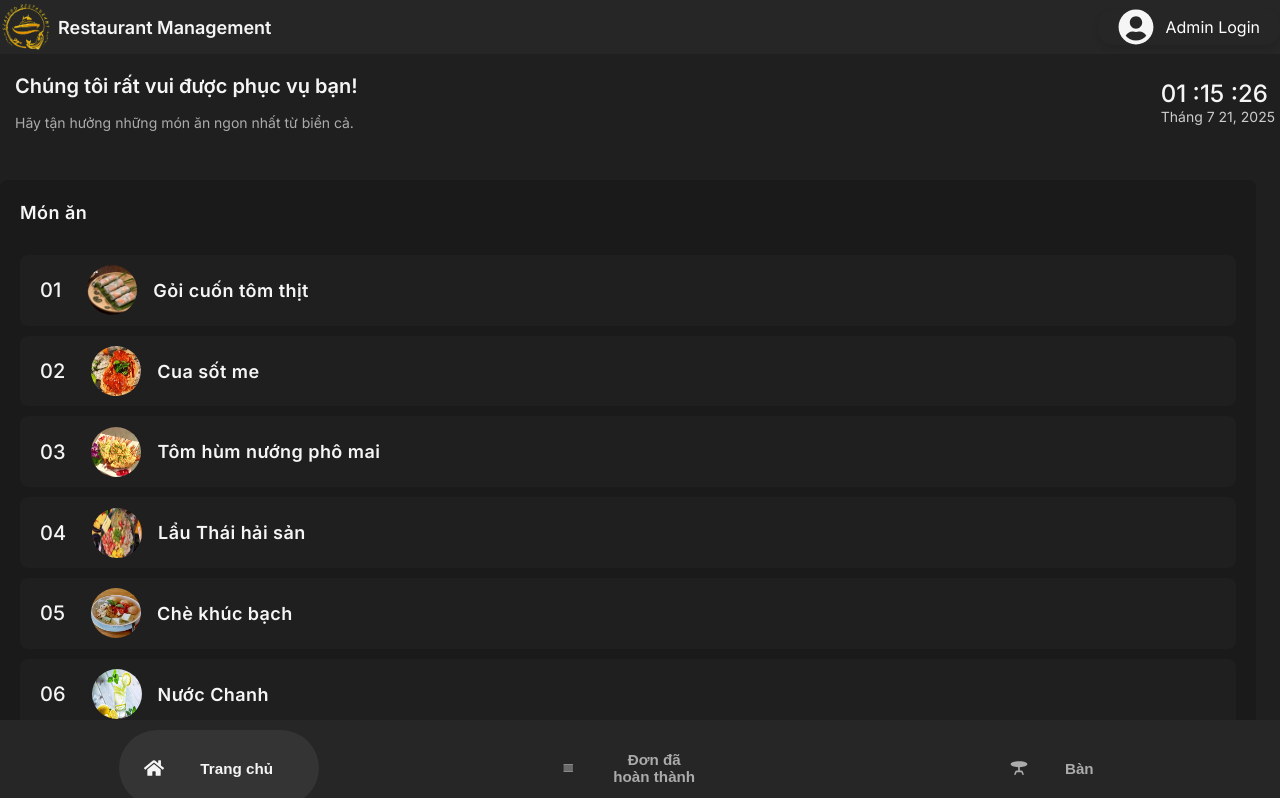
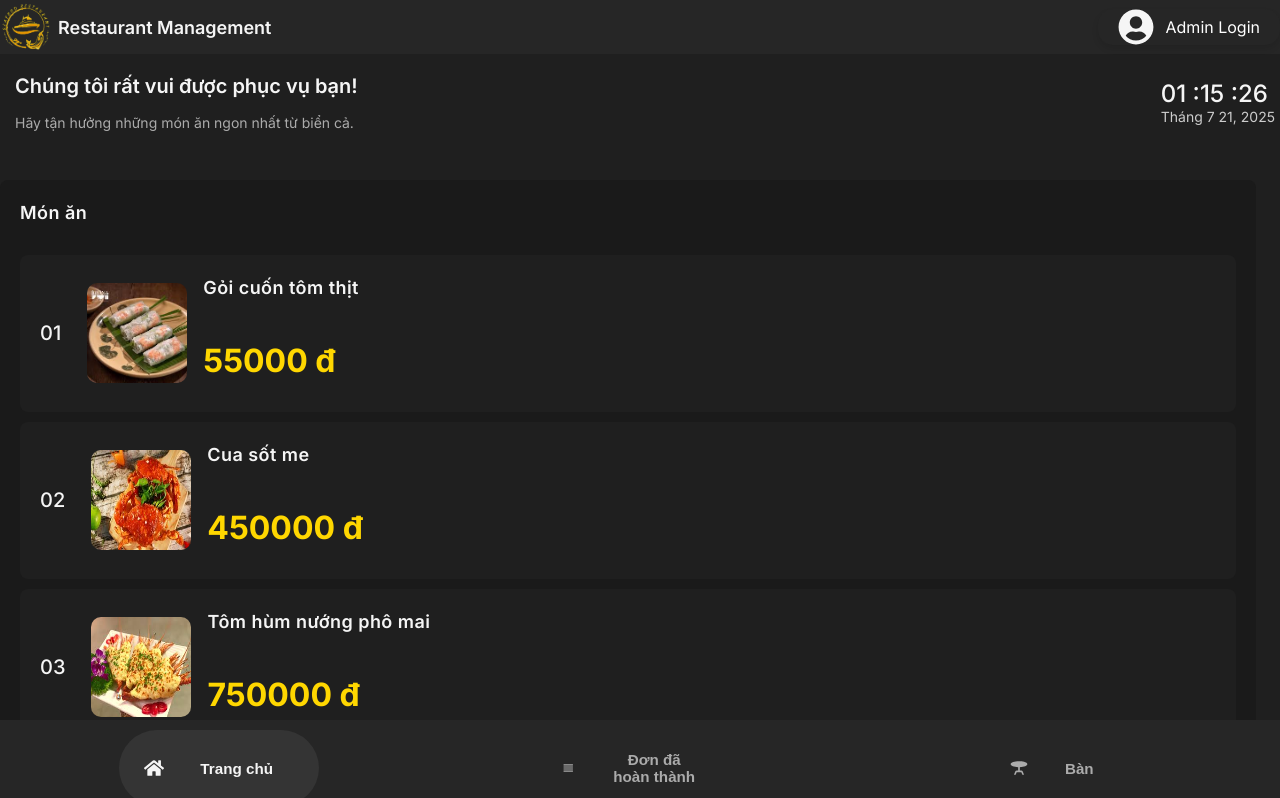
Before and after one commit to l22lvip/Restaurant_SeaFood_-Management, a React (Create React App) app: page / in a window 1280 px wide. Shown: the top 798 px of the page. Built offline with nearby package versions, Linux system fonts and the light colour scheme; data requests are answered from the project's data file.

Commit message:
fix menu ui

```diff
--- a/src/components/home/PopularDishes.js
+++ b/src/components/home/PopularDishes.js
@@ -27,9 +27,10 @@ const PopularDishes = () => {
                             return (
                                 <Row className='popular-dishes-item'>
                                     <h1 className='popular-dishes-item-id'>{dish.id < 10 ? `0${dish.id}` : dish.id}</h1>
-                                    <img src={dish.imageUrl} alt={dish.name} className='popular-dishes-item-image' />
-                                    <Row>
+                                    <img src={dish.imageUrl} alt={dish.name} className='popular-dishes-item-image' style={{width: '100px', height: '100px', borderRadius: '10px'}}/>
+                                    <Row style={{display: 'flex', flexDirection: 'column', gap: '10px'}}>
                                         <h1 className='popular-dishes-item-name'>{dish.name}</h1>
+                                        <h1 className='popular-dishes-item-price' style={{color: 'gold'}}>{dish.price} đ</h1>
                                     </Row>
                                 </Row>
                             )
```
